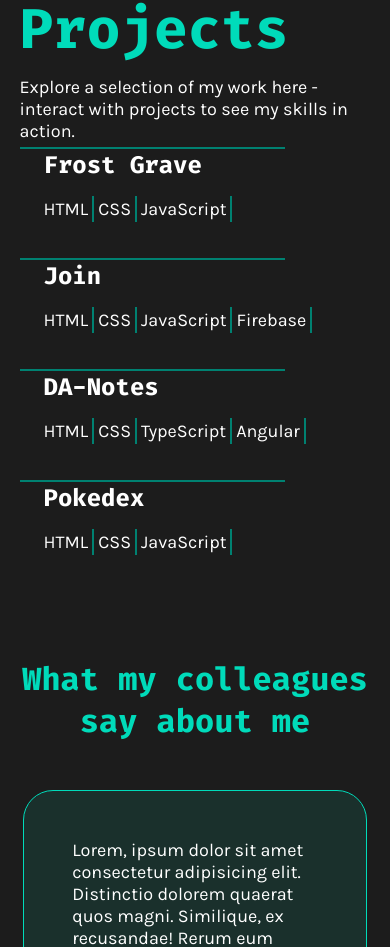
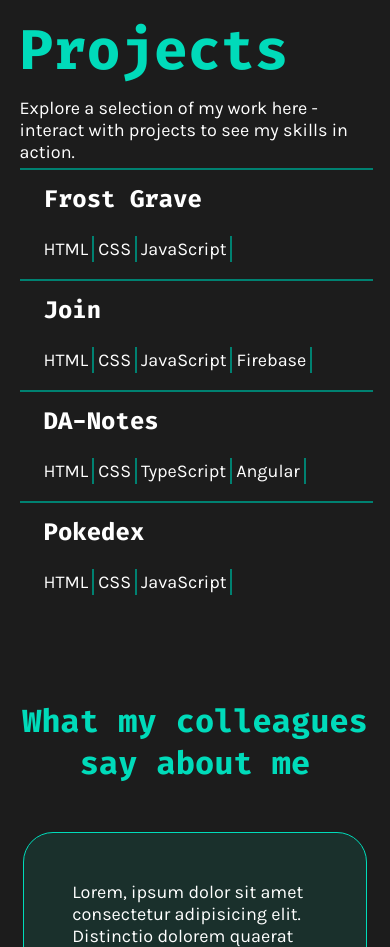
Before and after one commit to NicolausFeldtmann/portfolio, an Angular app: page / in a window 390 px wide. Shown: the part 3215-4162 px from the top of the page. Built offline with nearby package versions, Linux system fonts and the light colour scheme.

Commit message:
responsive sigleProjects fixed

```diff
--- a/src/app/main-content/projects/projects.component.scss
+++ b/src/app/main-content/projects/projects.component.scss
@@ -3,7 +3,7 @@
 .projects-content{
     @include dFlex($ai: normal);
     width: 100%;
-    height: 100vh;
+    height: 105vh;
     margin: 0px 0px 0px 72px;
 }
 
--- a/src/app/main-content/projects/single-project/mobile.scss
+++ b/src/app/main-content/projects/single-project/mobile.scss
@@ -2,12 +2,8 @@
 
 @media screen and (max-width: 1350px) {
 
-    .seperator{
-        max-width: 75%;
-    }
+    .project{
 
-    .project{
-        max-width: 100%;
 
         .hidden-pic-area{
             top: 160px;
@@ -63,6 +59,11 @@
 
 @media screen and (max-width: 950px) {
 
+
+    .project-content{
+        width: 950px;
+    }
+
     .pro-info{
         flex-direction: column-reverse;
         height: auto;
@@ -85,6 +86,7 @@
 
     .info-right{
         height: 45%;
+        width: 90%;
 
         .info-img-area{
 
@@ -101,10 +103,6 @@
     .desc{
         margin: 0;
 
-        .icon-bar{
-            margin: 0px 0px 12px 0px;
-        }
-
         h5{
             margin: 0;
         }
@@ -117,26 +115,30 @@
     }
 }
 
-@media screen and (max-width: 625px) {
+@media screen and (max-width: 900px) {
 
     .project-content{
-        flex-direction: column;
-        align-items: unset;
 
         .project-name-info{
             flex-direction: column;
-            align-items: normal;
-            justify-content: center;
-            width: auto;
-
-            h3{
-                margin: 0px 0px 12px 0px;
+            align-items: unset;
+            height: 75%;
+        }
     }
 
     .skills{
         justify-content: unset;
     }
 }
+
+@media screen and (max-width: 725px) {
+
+    .project{
+        max-width: 100%;
+    }
+
+    .seperator{
+        max-width: 100%;
     }
 
     .info-right{
@@ -157,8 +159,6 @@
 
 @media screen and (max-width: 430px) {
 
-    .pro-info{
-
     .info-right{
         height: auto;
     }
@@ -177,10 +177,19 @@
             }
         }
     }
+
+    .icon-bar{
+        flex-direction: column;
+        align-items: unset;
+        margin: 0;
+
+        .icon{
+            justify-content: unset;
+        }
     }
 }
 
-@media screen and (max-height: 775px) {
+@media screen and (max-height: 800px) {
 
     .info-skill{
         margin: 4px 0px 4px 0px;
--- a/src/app/main-content/projects/single-project/single-project.component.scss
+++ b/src/app/main-content/projects/single-project/single-project.component.scss
@@ -18,13 +18,6 @@ div{
     width: 90vw;
     height: 565px;
     margin: 0px 0px 0px 72px;
-}
-
-.project-name-info{
-    @include dFlex($fd: row, $jc: space-between);
-    width: 100%;
-    height: 100%;
-    padding: 0px 24px 0px 24px;
 }
 
 h4{
@@ -58,19 +51,18 @@ p{
 .project{
     @include dFlex($fd: row, $jc: normal, $ai: normal);
     height: 109px;
-    width: 100vw;
-    max-width: 75%;
+    width: 955px;
+    max-width: 50%;
 
     .hidden-pic-area{
-        @include dFlex();
-        visibility: hidden;
+        @include dFlex($dp: none);
         position: relative;
         top: 72px;
-        left: 208px;
+        left: 80px;
         background: none;
 
         &.visible{
-            visibility: visible !important;
+            display: flex !important;
         }
 
         .hidden-pic{
@@ -97,10 +89,16 @@ p{
 
 .project-content{
     @include dFlex($fd: row, $jc: space-between);
-    width: 100%;
+    width: 100vw;
     background: none;
 
     .project-name-info{
+        @include dFlex($fd: row, $jc: space-between);
+        width: 50vw;
+        max-width: 931px;
+        height: 100%;
+        padding: 0px 0px 0px 24px;
+
         &:hover{
             cursor: pointer;
             background-color: $soft_green;
@@ -114,6 +112,7 @@ p{
         font-weight: 700;
         color: white;
         background: none;
+    }
 }
 
 .skills{
@@ -135,7 +134,6 @@ p{
             height: 24px;
             border: solid 1px $light_green;
             margin: 0px 4px 0px 4px;
-            }
         }
     }
 }
--- a/src/app/main-content/skill-set/skill-set.component.scss
+++ b/src/app/main-content/skill-set/skill-set.component.scss
@@ -3,6 +3,7 @@
 .skill-content{
     @include dFlex();
     width: 100%;
+    height: 900px;
     background-image: url('./../../../assets/img/SVG/backgroundSkills.svg');
     background-size: cover;
     background-repeat: no-repeat;
```
Lines whose indentation alone changed are shown as unchanged.
